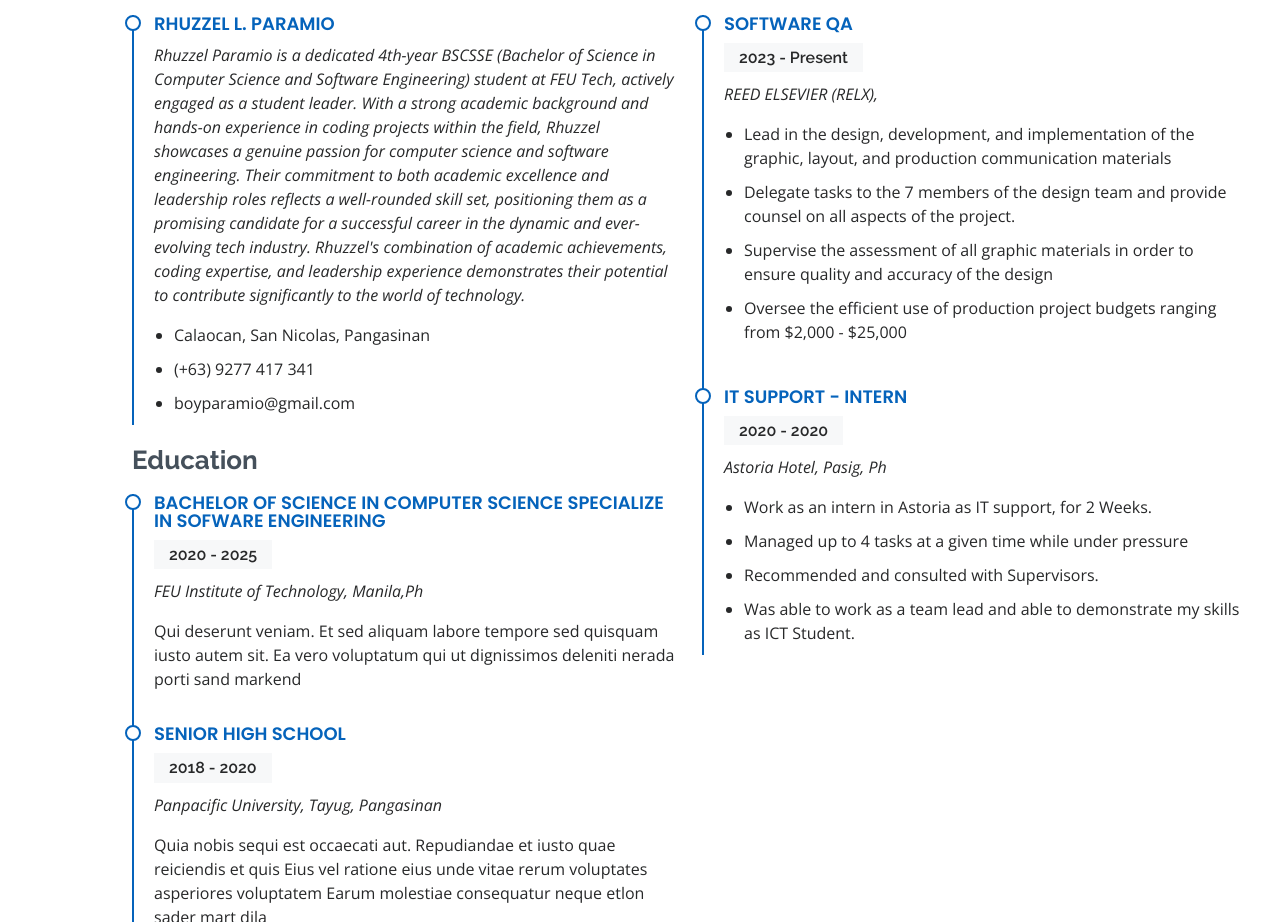
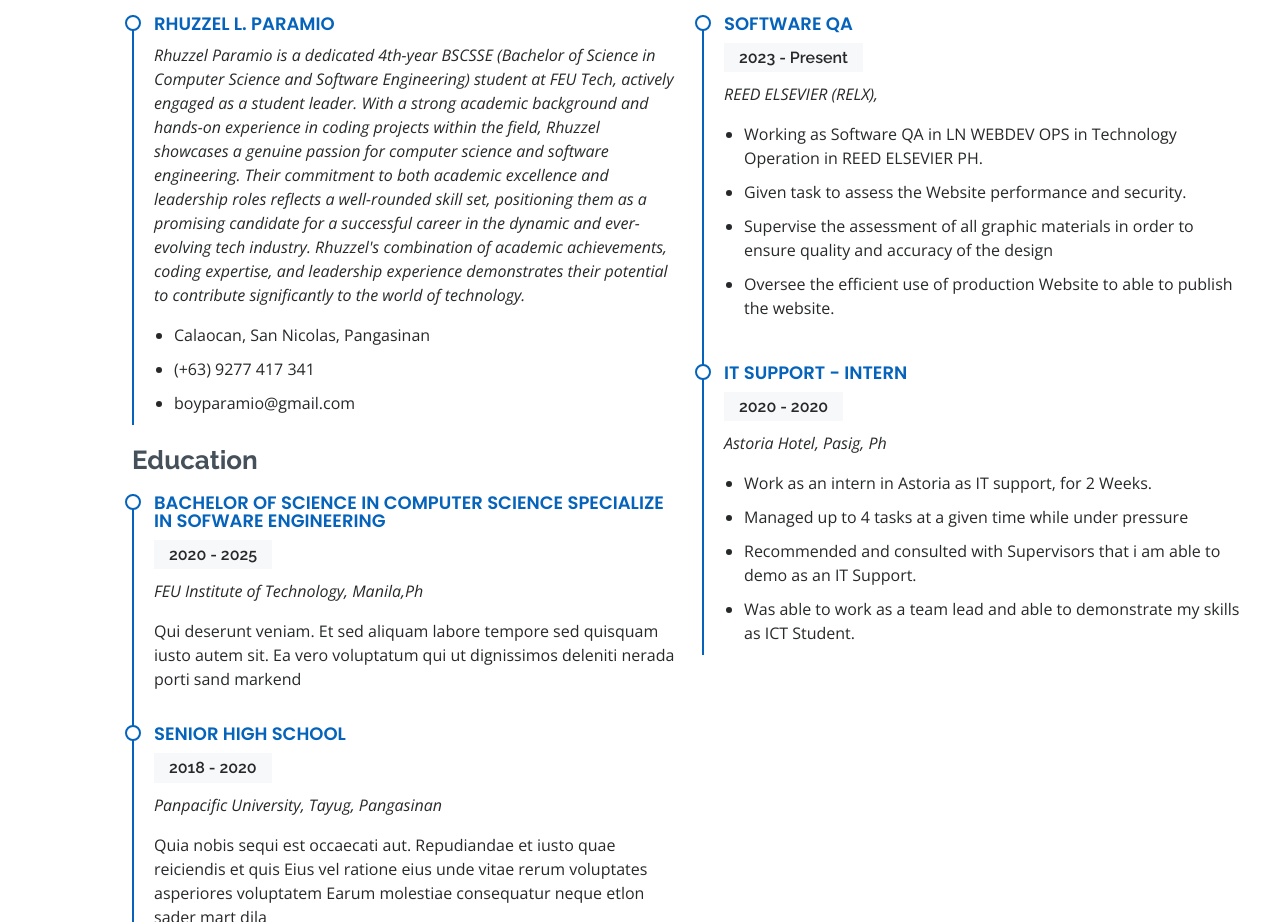
Before and after one commit to CodeDecoder13/Project_Rhuzz, a plain HTML site: page index.html in a window 1280 px wide. Shown: the part 3116-4038 px from the top of the page. Drawn offline with nearby package versions, Linux system fonts and the light colour scheme; a script that the page names is missing.

Commit message:
Update index.html

```diff
--- a/index.html
+++ b/index.html
@@ -293,10 +293,10 @@
               <h5>2023 - Present</h5>
               <p><em>REED ELSEVIER (RELX), </em></p>
               <ul>
-                <li>Lead in the design, development, and implementation of the graphic, layout, and production communication materials</li>
-                <li>Delegate tasks to the 7 members of the design team and provide counsel on all aspects of the project. </li>
+                <li>Working as Software QA in LN WEBDEV OPS in Technology Operation in REED ELSEVIER PH.</li>
+                <li>Given task to assess the Website performance and security. </li>
                 <li>Supervise the assessment of all graphic materials in order to ensure quality and accuracy of the design</li>
-                <li>Oversee the efficient use of production project budgets ranging from $2,000 - $25,000</li>
+                <li>Oversee the efficient use of production Website to able to publish the website.</li>
               </ul>
             </div>
             <div class="resume-item">
@@ -306,7 +306,7 @@
               <ul>
                 <li>Work as an intern in Astoria as IT support, for 2 Weeks.</li>
                 <li>Managed up to 4 tasks at a given time while under pressure</li>
-                <li>Recommended and consulted with Supervisors.</li>
+                <li>Recommended and consulted with Supervisors that i am able to demo as an IT Support.</li>
                 <li>Was able to work as a team lead and able to demonstrate my skills as ICT Student.</li>
               </ul>
             </div>
```
